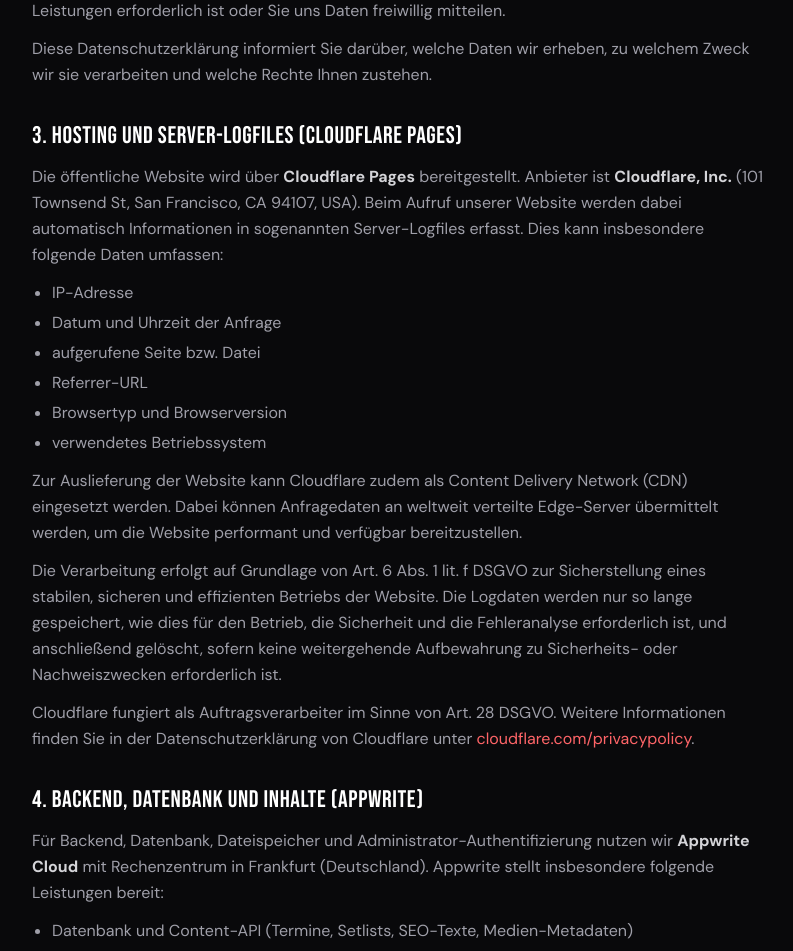
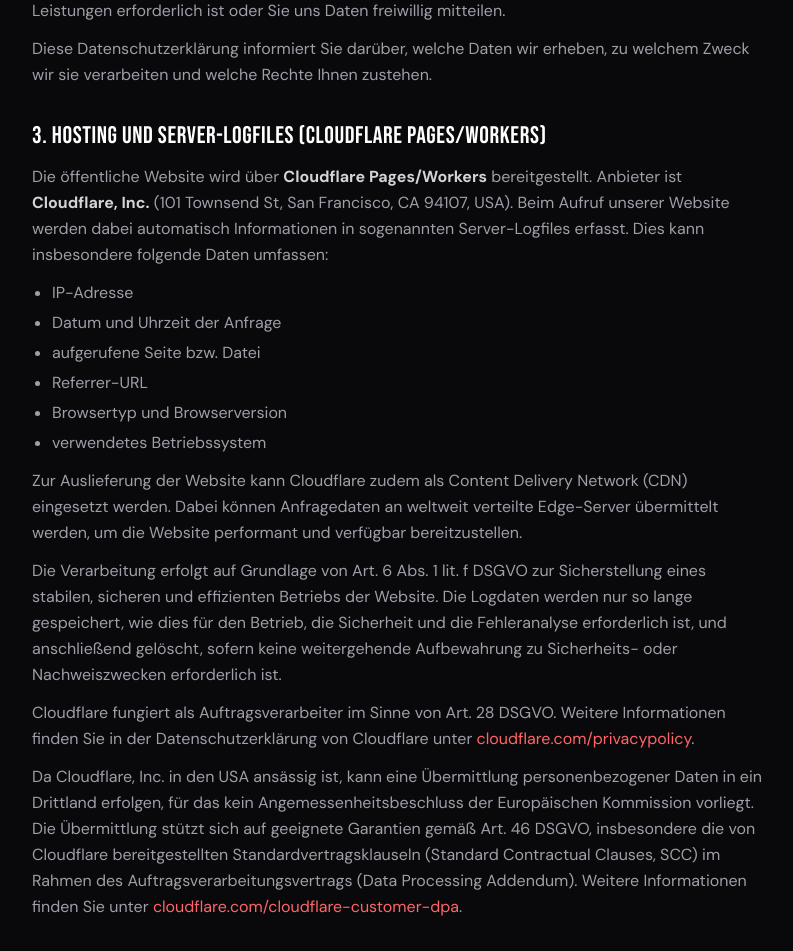
Before and after one commit to FlonnyMash/tinnitus-website, a Next.js app: page /datenschutz in a window 1280 px wide. Shown: the part 700-1651 px from the top of the page, without its empty margins (240-1033 px from the left). Built offline with nearby package versions, Linux system fonts and the light colour scheme.

Commit message:
update datenschutz

```diff
--- a/app/datenschutz/page.tsx
+++ b/app/datenschutz/page.tsx
@@ -73,14 +73,15 @@
         </p>
       </LegalSection>
 
-      <LegalSection title="3. Hosting und Server-Logfiles (Cloudflare Pages)">
+      <LegalSection title="3. Hosting und Server-Logfiles (Cloudflare Pages/Workers)">
         <p>
           Die öffentliche Website wird über{" "}
-          <strong className="text-zinc-300">Cloudflare Pages</strong> bereitgestellt.
-          Anbieter ist <strong className="text-zinc-300">Cloudflare, Inc.</strong>{" "}
-          (101 Townsend St, San Francisco, CA 94107, USA). Beim Aufruf unserer
-          Website werden dabei automatisch Informationen in sogenannten
-          Server-Logfiles erfasst. Dies kann insbesondere folgende Daten umfassen:
+          <strong className="text-zinc-300">Cloudflare Pages/Workers</strong>{" "}
+          bereitgestellt. Anbieter ist{" "}
+          <strong className="text-zinc-300">Cloudflare, Inc.</strong> (101 Townsend
+          St, San Francisco, CA 94107, USA). Beim Aufruf unserer Website werden
+          dabei automatisch Informationen in sogenannten Server-Logfiles erfasst.
+          Dies kann insbesondere folgende Daten umfassen:
         </p>
         <ul className="list-disc space-y-1 pl-5">
           <li>IP-Adresse</li>
@@ -118,6 +119,25 @@
           </a>
           .
         </p>
+        <p>
+          Da Cloudflare, Inc. in den USA ansässig ist, kann eine Übermittlung
+          personenbezogener Daten in ein Drittland erfolgen, für das kein
+          Angemessenheitsbeschluss der Europäischen Kommission vorliegt. Die
+          Übermittlung stützt sich auf geeignete Garantien gemäß Art. 46 DSGVO,
+          insbesondere die von Cloudflare bereitgestellten Standardvertragsklauseln
+          (Standard Contractual Clauses, SCC) im Rahmen des
+          Auftragsverarbeitungsvertrags (Data Processing Addendum). Weitere
+          Informationen finden Sie unter{" "}
+          <a
+            href="https://www.cloudflare.com/cloudflare-customer-dpa/"
+            target="_blank"
+            rel="noopener noreferrer"
+            className="text-red-400 transition-colors hover:text-red-300"
+          >
+            cloudflare.com/cloudflare-customer-dpa
+          </a>
+          .
+        </p>
       </LegalSection>
 
       <LegalSection title="4. Backend, Datenbank und Inhalte (Appwrite)">
@@ -138,8 +158,7 @@
           Zugriffsdaten wie IP-Adresse, Zeitpunkt des Zugriffs, angeforderte
           Ressourcen und Browserinformationen verarbeitet werden. Rechtsgrundlage
           ist Art. 6 Abs. 1 lit. f DSGVO, da die Verarbeitung für die technische
-          Bereitstellung der Website erforderlich ist. Eine gesonderte
-          Verbindungsprüfung beim Seitenaufruf ist in Abschnitt 5 beschrieben.
+          Bereitstellung der Website erforderlich ist.
         </p>
         <p>
           Appwrite fungiert als Auftragsverarbeiter im Sinne von Art. 28 DSGVO.
@@ -196,7 +215,7 @@
           Appwrite verarbeitet die Anmeldedaten als Auftragsverarbeiter im Sinne
           von Art. 28 DSGVO. Wir speichern Ihre Zugangsdaten nicht dauerhaft auf
           unseren eigenen Servern; nach erfolgreicher Anmeldung wird lediglich
-          ein technisch notwendiges Session-Cookie gesetzt (siehe Abschnitt 8).
+          ein technisch notwendiges Session-Cookie gesetzt (siehe Abschnitt 7).
         </p>
       </LegalSection>
 
@@ -284,7 +303,7 @@
         <p>
           Wir setzen derzeit keine Webanalyse-Tools, Social-Media-Plugins oder
           eingebettete Social-Media-Inhalte ein. Externe Social-Media-Links sind
-          in Abschnitt 10 beschrieben. Es werden keine Newsletter-Formulare oder
+          in Abschnitt 9 beschrieben. Es werden keine Newsletter-Formulare oder
           öffentlichen Kontaktformulare eingesetzt, die personenbezogene Daten auf
           unseren Servern speichern würden.
         </p>
```
